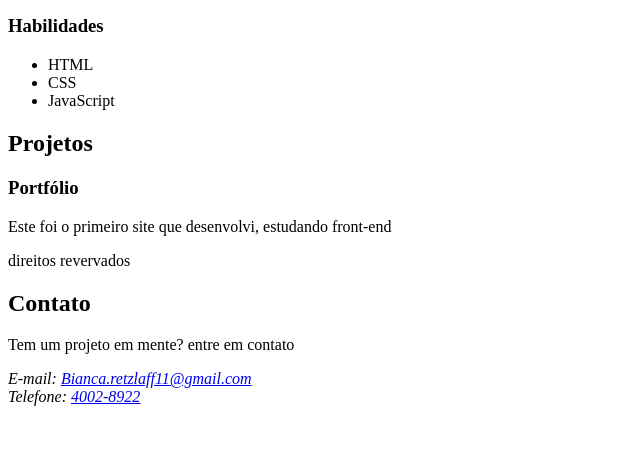
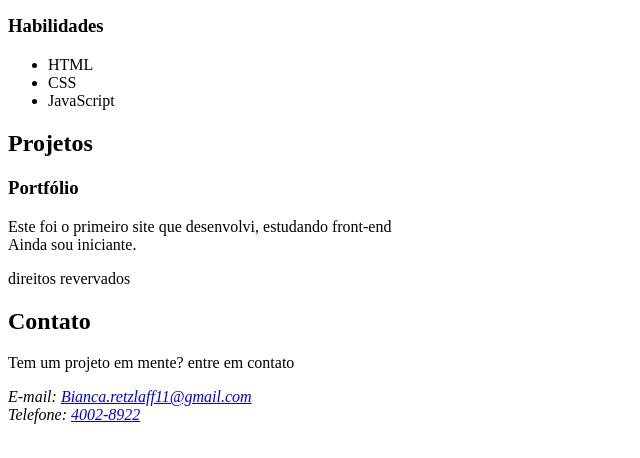
Before and after one commit to CtrlBia/Primeiro-site, a plain HTML site: page index.html in a window 1280 px wide. Shown: the part 274-732 px from the top of the page, without its empty margins (0-640 px from the left). Drawn offline with Linux system fonts and the light colour scheme.

Commit message:
Nova Versão

```diff
--- a/index.html
+++ b/index.html
@@ -54,7 +54,8 @@
             <h3>Portfólio</h3>
 
             <p>
-                Este foi o primeiro site que desenvolvi, estudando front-end
+                Este foi o primeiro site que desenvolvi, estudando front-end <br>
+                Ainda sou iniciante.
             </p>
 
         </article>
```
